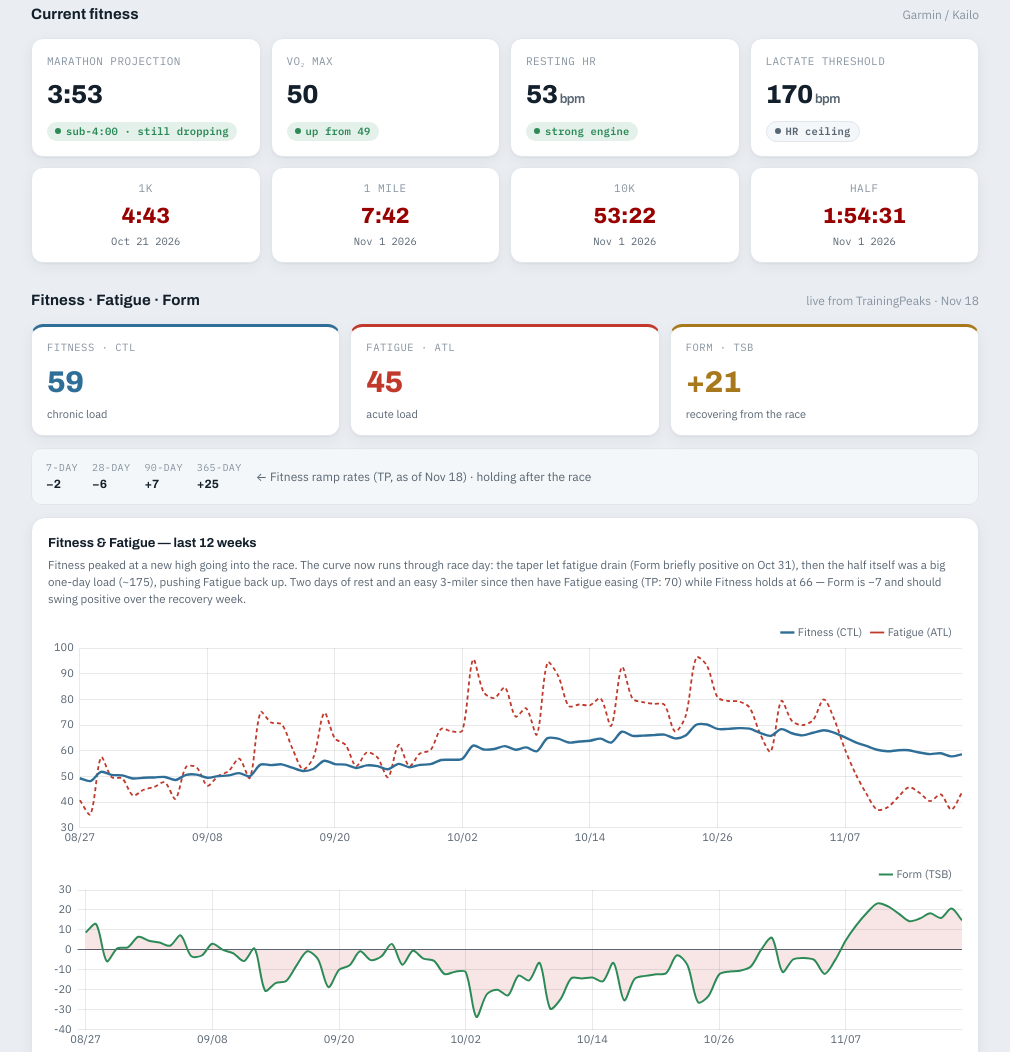
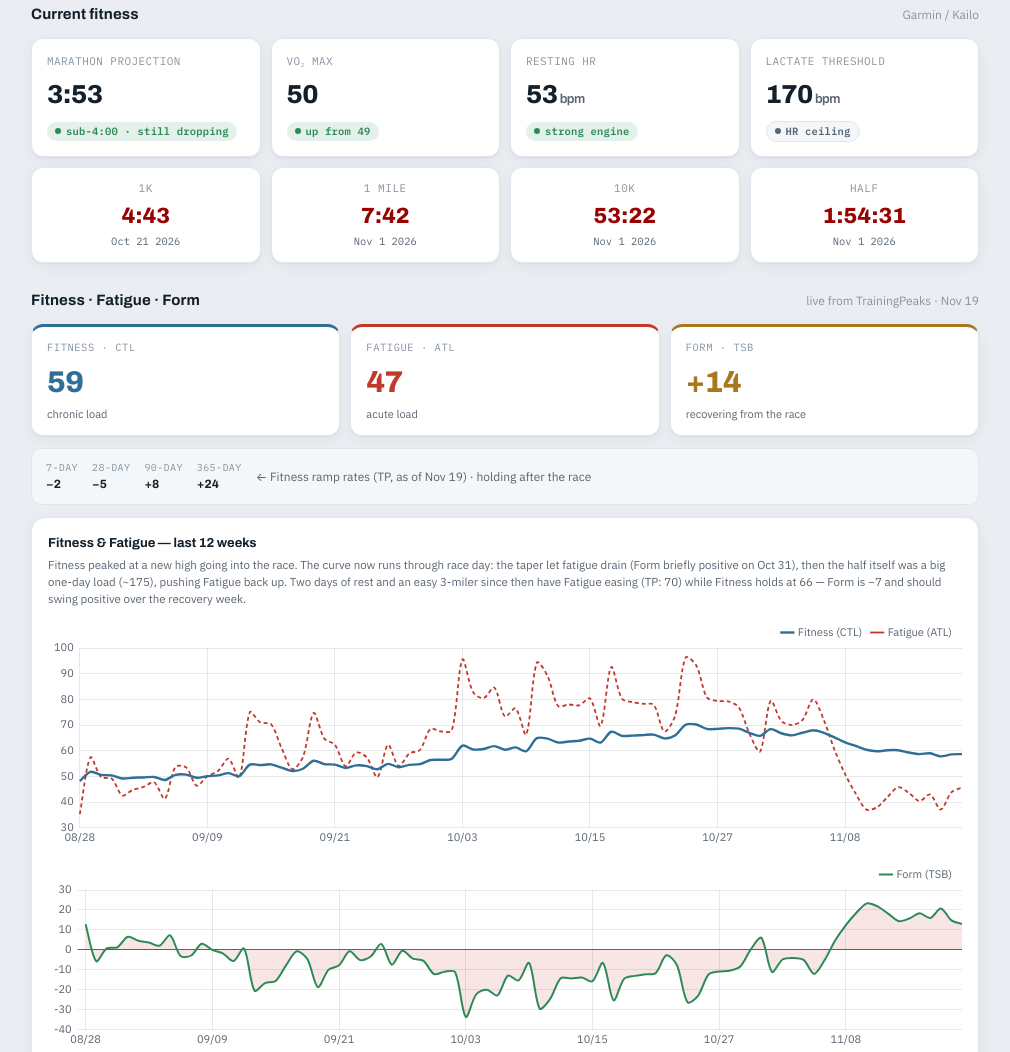
Before and after one commit to brutus-git/TAD-Running, a plain HTML site: page TAD-Training-Dashboard-x6j9szpy.html in a window 1280 px wide. Shown: the part 1192-2244 px from the top of the page, without its empty margins (135-1145 px from the left). Drawn offline with nearby package versions, Linux system fonts and the light colour scheme.

Commit message:
Daily refresh 2026-11-19: +1 run, recovery through Nov 19
Co-Authored-By: Claude <noreply@anthropic.com>

```diff
--- a/TAD-Training-Dashboard-x6j9szpy.html
+++ b/TAD-Training-Dashboard-x6j9szpy.html
@@ -229,7 +229,7 @@
       <h1>Vienna Marathon Build</h1>
       <div class="sub">Tim&rsquo;s training cockpit — Golden Gate Half <b>done</b>: new half PR <b>1:54:31</b>, a 4-min PB. Vienna is the one focus now.</div>
     </div>
-    <div class="updated">Updated <b>Nov&nbsp;18, 2026</b><br>Strava · Garmin/Kailo · TP</div>
+    <div class="updated">Updated <b>Nov&nbsp;19, 2026</b><br>Strava · Garmin/Kailo · TP</div>
   </header>
 
   <div class="countdowns fade">
@@ -296,18 +296,18 @@
   </section>
 
   <section class="fade">
-    <div class="sec-head"><h2>Fitness · Fatigue · Form</h2><span class="note">live from TrainingPeaks · Nov 18</span></div>
+    <div class="sec-head"><h2>Fitness · Fatigue · Form</h2><span class="note">live from TrainingPeaks · Nov 19</span></div>
     <div class="ff">
       <div class="fftile" style="--tc:var(--blue)"><div class="k">Fitness · CTL</div><div class="v">59</div><div class="cx">chronic load</div></div>
-      <div class="fftile" style="--tc:var(--crit)"><div class="k">Fatigue · ATL</div><div class="v">45</div><div class="cx">acute load</div></div>
-      <div class="fftile" style="--tc:var(--warn)"><div class="k">Form · TSB</div><div class="v">+21</div><div class="cx">recovering from the race</div></div>
+      <div class="fftile" style="--tc:var(--crit)"><div class="k">Fatigue · ATL</div><div class="v">47</div><div class="cx">acute load</div></div>
+      <div class="fftile" style="--tc:var(--warn)"><div class="k">Form · TSB</div><div class="v">+14</div><div class="cx">recovering from the race</div></div>
     </div>
     <div class="ramp">
       <span><span class="lbl">7-day</span><b>−2</b></span>
-      <span><span class="lbl">28-day</span><b>−6</b></span>
-      <span><span class="lbl">90-day</span><b>+7</b></span>
-      <span><span class="lbl">365-day</span><b>+25</b></span>
-      <span style="color:var(--muted); align-self:center">← Fitness ramp rates (TP, as of Nov 18) · holding after the race</span>
+      <span><span class="lbl">28-day</span><b>−5</b></span>
+      <span><span class="lbl">90-day</span><b>+8</b></span>
+      <span><span class="lbl">365-day</span><b>+24</b></span>
+      <span style="color:var(--muted); align-self:center">← Fitness ramp rates (TP, as of Nov 19) · holding after the race</span>
     </div>
     <div class="chartcard">
       <h3>Fitness &amp; Fatigue — last 12 weeks</h3>
@@ -403,10 +403,9 @@
           <li><div class="day"><b>Mon</b>16</div><div class="wk-body"><div class="wk-title"><span class="chip easy">EASY</span>3 mi @60% + 4×50m strides <span class="done">✓</span></div><div class="wk-sub">3.29 mi · 8:38/mi · HR 153</div></div></li>
           <li><div class="day"><b>Tue</b>17</div><div class="wk-body"><div class="wk-title"><span class="chip off">OFF</span>Recovery</div></div></li>
           <li><div class="day"><b>Wed</b>18</div><div class="wk-body"><div class="wk-title"><span class="chip z3">400s</span>10–12×400m, 2 min recovery — &ldquo;builddowns&rdquo; <span class="done">✓</span></div><div class="wk-sub">6.71 mi · 9:23/mi · HR 152 (12×400m done)</div></div></li>
-          <li><div class="day"><b>Thu</b>19</div><div class="wk-body"><div class="wk-title"><span class="chip easy">EASY</span>5 mi @60% + 3–4×50m strides</div></div></li>
+          <li><div class="day"><b>Thu</b>19</div><div class="wk-body"><div class="wk-title"><span class="chip easy">EASY</span>5 mi @60% + 3–4×50m strides <span class="done">✓</span></div><div class="wk-sub">4.73 mi · 9:37/mi · HR 146</div></div></li>
           <li><div class="day"><b>Fri</b>20</div><div class="wk-body"><div class="wk-title"><span class="chip off">OFF</span>Recovery</div></div></li>
-          <li><div class="day"><b>Sat</b>21</div><div class="wk-body"><div class="wk-title"><span class="chip off">—</span>No workout in TP feed</div></div></li>
-          <li><div class="day"><b>Sun</b>22</div><div class="wk-body"><div class="wk-title"><span class="chip long">LONG</span>12 mi Easy 60%</div><div class="wk-sub">~2:01 planned · 6:00 AM in TP feed</div></div></li>
+          <li><div class="day"><b>Sat</b>21</div><div class="wk-body"><div class="wk-title"><span class="chip long">LONG</span>12 mi Easy 60%</div><div class="wk-sub">~2:01 planned</div></div></li>
           <li><div class="day"><b>Sun</b>22</div><div class="wk-body"><div class="wk-title"><span class="chip easy">EASY</span>4 mi @60% + 3–4×50m strides</div></div></li>
         </ul>
       </div>
--- a/data.json
+++ b/data.json
@@ -1,13 +1,7 @@
 {
- "updated": "2026-11-18",
+ "updated": "2026-11-19",
  "data": {
   "pmc": [
-   {
-    "d": "2026-08-27",
-    "ctl": 49.3,
-    "atl": 40.7,
-    "tsb": 8.7
-   },
    {
     "d": "2026-08-28",
     "ctl": 48.2,
@@ -505,6 +499,12 @@
     "ctl": 58.6,
     "atl": 43.8,
     "tsb": 14.8
+   },
+   {
+    "d": "2026-11-19",
+    "ctl": 58.7,
+    "atl": 45.7,
+    "tsb": 13.0
    }
   ],
   "weeks": [
@@ -554,24 +554,31 @@
    },
    {
     "w": "2026-11-16",
-    "mi": 10.0
+    "mi": 14.7
    }
   ],
   "trend": [
-   29.7,
-   28.9,
-   28.1,
-   27.4,
-   26.6,
-   25.8,
-   25.1,
-   24.3,
-   23.5,
-   22.8,
-   22.0,
-   21.2
+   29.1,
+   28.5,
+   27.9,
+   27.3,
+   26.7,
+   26.1,
+   25.5,
+   25.0,
+   24.4,
+   23.8,
+   23.2,
+   22.6
   ],
   "scatter": [
+   {
+    "d": "2026-11-19",
+    "pace": 9.61,
+    "hr": 146,
+    "mi": 4.73,
+    "k": "Easy"
+   },
    {
     "d": "2026-11-18",
     "pace": 9.38,
@@ -1262,12 +1269,20 @@
   "summ": {
    "aero_pace": 9.48,
    "aero_hr": 144.9,
-   "aero_n": 73,
+   "aero_n": 74,
    "qual_pace": 9.4,
    "qual_hr": 150.0,
    "qual_n": 18
   },
   "recent": [
+   {
+    "d": "2026-11-19",
+    "mi": 4.73,
+    "pace": "9:37",
+    "hr": 146,
+    "k": "Easy",
+    "nm": "Easy 5mi @60% + 3–4×50m strides"
+   },
    {
     "d": "2026-11-18",
     "mi": 6.71,
@@ -1371,14 +1386,6 @@
     "hr": 148,
     "k": "Easy",
     "nm": "Easy 4.6mi + strides"
-   },
-   {
-    "d": "2026-10-27",
-    "mi": 5.04,
-    "pace": "8:56",
-    "hr": 139,
-    "k": "Easy",
-    "nm": "Easy 5.0mi (taper)"
    }
   ]
  },
@@ -1454,7 +1461,8 @@
     "11-15",
     "11-16",
     "11-17",
-    "11-18"
+    "11-18",
+    "11-19"
    ],
    "v": [
     48,
@@ -1526,7 +1534,8 @@
     54,
     64,
     68,
-    73
+    73,
+    56
    ],
    "roll": [
     52.0,
@@ -1598,7 +1607,8 @@
     56.6,
     57.7,
     57.7,
-    60.7
+    60.7,
+    61.1
    ]
   },
   "rhr": {
@@ -1672,7 +1682,8 @@
     "11-15",
     "11-16",
     "11-17",
-    "11-18"
+    "11-18",
+    "11-19"
    ],
    "v": [
     56,
@@ -1744,7 +1755,8 @@
     53,
     51,
     51,
-    51
+    51,
+    56
    ],
    "roll": [
     55.0,
@@ -1816,7 +1828,8 @@
     54.1,
     53.9,
     53.9,
-    53.3
+    53.3,
+    53.4
    ]
   },
   "sleep": {
@@ -1884,7 +1897,8 @@
     "11-15",
     "11-16",
     "11-17",
-    "11-18"
+    "11-18",
+    "11-19"
    ],
    "h": [
     7.8,
@@ -1950,7 +1964,8 @@
     4.0,
     8.9,
     6.5,
-    8.3
+    8.3,
+    7.2
    ],
    "score": [
     89,
@@ -2016,7 +2031,8 @@
     53,
     94,
     80,
-    97
+    97,
+    78
    ]
   },
   "vo2": {
```
